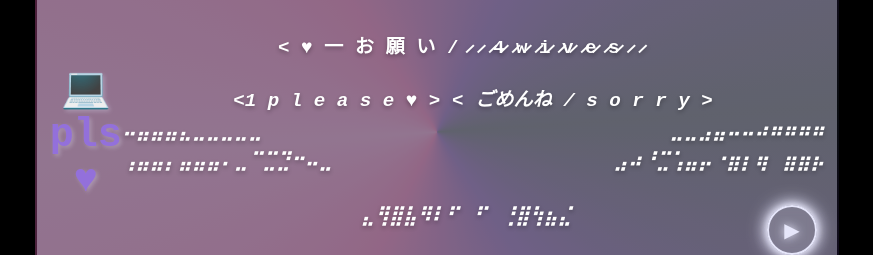
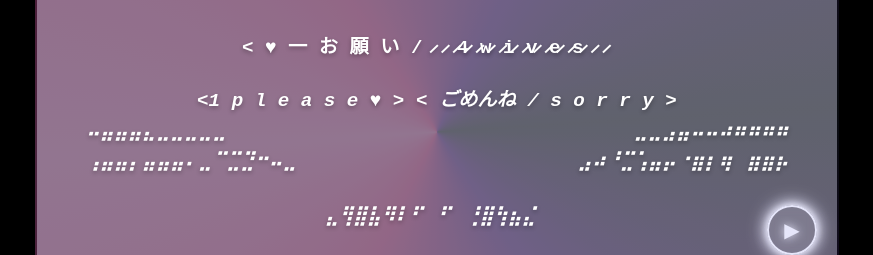
Before and after one commit to yahyakhan1999/love-letter, a React (Create React App) app: page / in a window 1280 px wide. Shown: the part 682-937 px from the top of the page, without its empty margins (203-1076 px from the left). Built offline with nearby package versions, Linux system fonts and the light colour scheme; a web font is replaced by a local one.

Commit message:
Update sections.js

```diff
--- a/src/data/sections.js
+++ b/src/data/sections.js
@@ -3,7 +3,7 @@ export const sections = [
     id: 1,
     image: "https://payload.cargocollective.com/1/14/466639/12910712/cookie_1250.png",
     alt: "Slide 1",
-    header: "💻 pls ♥ ",
+    header: "",
     text: "< ♥ 一 お 願 い /   ̷ ̷ ̷4̷ ̷w̷ ̷i̷ ̷v̷ ̷e̷ ̷s̷ ̷ ̷  " ,
     signature:  "<1  p l e a s e  ♥ > \n" + "< ごめんね / s o r r y >\n" +
 "⠤⣤⣤⣤⣄⣀⣀⣀⣀⣀⠀⠀⠀⠀⠀⠀⠀⠀⠀⠀⠀⠀⠀⠀⠀⠀⠀⠀⠀⠀⠀⠀⠀⠀⠀⠀⠀⠀⠀⣀⣀⣠⣤⠤⠤⠴⠶⠶⠶⠶\n" +
```
